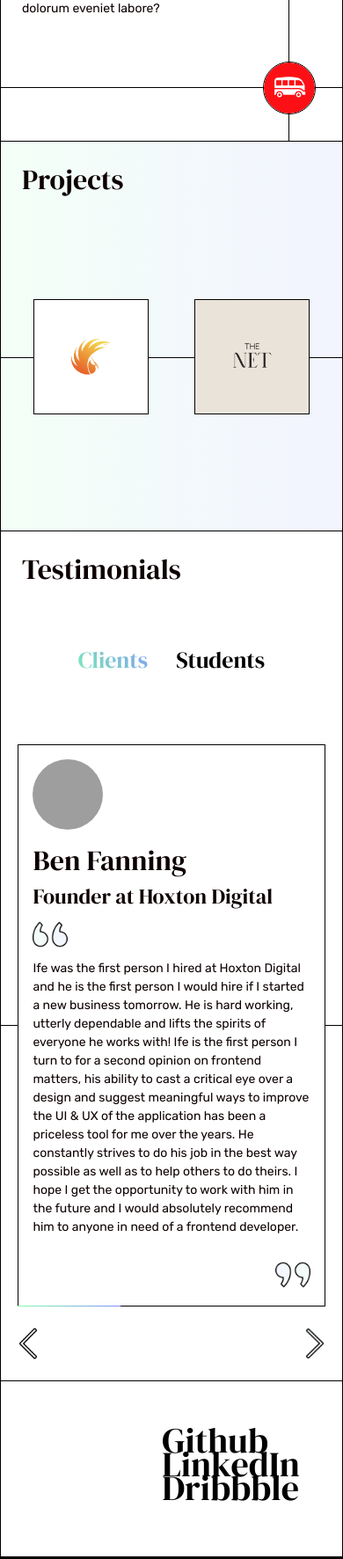
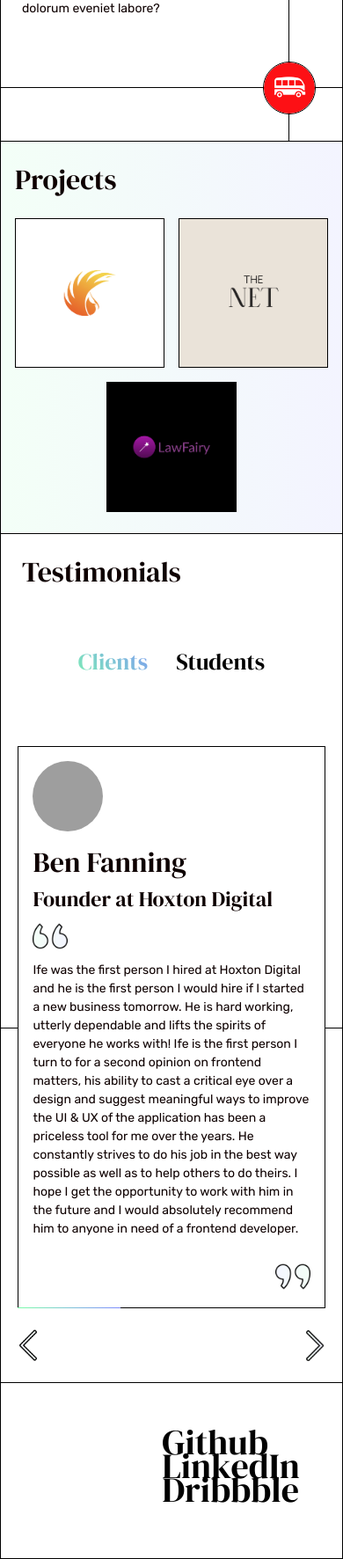
Before and after one commit to ifeodugbesan/portfolio, a Rails app: page / in a window 390 px wide. Shown: the part 858-2630 px from the top of the page at 88% size. Run offline with Rails 7, Linux system fonts and the light colour scheme; style sheets or scripts are compiled from the project's sources; some libraries are stand-ins or nearby versions; grey boxes are pictures that could not be loaded.

Commit message:
added third project

```diff
--- a/app/assets/stylesheets/pages/_home.scss
+++ b/app/assets/stylesheets/pages/_home.scss
@@ -329,10 +329,16 @@ p {
   background: linear-gradient(to right, #F3FFF7, #F3F4FF);
 }
 
-.projects-row {
+.projects-row, .testimonials-row {
   padding: 60px 0;
   position: relative;
   justify-content: space-evenly;
+}
+
+.projects-row {
+  @include for-small-devices-down {
+    padding: 0;
+  }
 }
 
 .project-card {
--- a/app/views/pages/_client_testimonials.html.erb
+++ b/app/views/pages/_client_testimonials.html.erb
@@ -1,5 +1,5 @@
 <div class="carousel-item active">
-  <div class="row m-0 projects-row">
+  <div class="row m-0 testimonials-row">
     <div class="mid-line"></div>
     <div class="testimonial-card <%= @dark_mode ? 'dark-bg' : 'light-bg' %>">
       <div class="testimonial-image" style="background-image: url('https://media-exp1.licdn.com/dms/image/C5603AQE_42-swxWlCw/profile-displayphoto-shrink_400_400/0/1540331575134?e=1632960000&v=beta&t=306erp3JMSZP1mbQSMhZULReelt9eET2xc5Ztmkkaf8')"></div>
@@ -16,7 +16,7 @@
   </div>
 </div>
 <div class="carousel-item">
-  <div class="row m-0 projects-row">
+  <div class="row m-0 testimonials-row">
     <div class="mid-line"></div>
     <div class="testimonial-card <%= @dark_mode ? 'dark-bg' : 'light-bg' %>">
       <div class="testimonial-image" style="background-image: url('https://media-exp1.licdn.com/dms/image/C5603AQE_42-swxWlCw/profile-displayphoto-shrink_400_400/0/1540331575134?e=1632960000&v=beta&t=306erp3JMSZP1mbQSMhZULReelt9eET2xc5Ztmkkaf8')"></div>
@@ -33,7 +33,7 @@
   </div>
 </div>
 <div class="carousel-item">
-  <div class="row m-0 projects-row">
+  <div class="row m-0 testimonials-row">
     <div class="mid-line"></div>
     <div class="testimonial-card <%= @dark_mode ? 'dark-bg' : 'light-bg' %>">
       <div class="testimonial-image" style="background-image: url('https://media-exp1.licdn.com/dms/image/C5603AQE_42-swxWlCw/profile-displayphoto-shrink_400_400/0/1540331575134?e=1632960000&v=beta&t=306erp3JMSZP1mbQSMhZULReelt9eET2xc5Ztmkkaf8')"></div>
--- a/app/views/pages/_student_testimonials.html.erb
+++ b/app/views/pages/_student_testimonials.html.erb
@@ -1,5 +1,5 @@
 <div class="carousel-item active">
-  <div class="row m-0 projects-row">
+  <div class="row m-0 testimonials-row">
     <div class="mid-line"></div>
     <div class="testimonial-card <%= @dark_mode ? 'dark-bg' : 'light-bg' %>">
       <div class="testimonial-image"></div>
@@ -16,7 +16,7 @@
   </div>
 </div>
 <div class="carousel-item">
-  <div class="row m-0 projects-row">
+  <div class="row m-0 testimonials-row">
     <div class="mid-line"></div>
     <div class="testimonial-card <%= @dark_mode ? 'dark-bg' : 'light-bg' %>">
       <div class="testimonial-image"></div>
@@ -33,7 +33,7 @@
   </div>
 </div>
 <div class="carousel-item">
-  <div class="row m-0 projects-row">
+  <div class="row m-0 testimonials-row">
     <div class="mid-line"></div>
     <div class="testimonial-card <%= @dark_mode ? 'dark-bg' : 'light-bg' %>">
       <div class="testimonial-image"></div>
@@ -50,7 +50,7 @@
   </div>
 </div>
 <div class="carousel-item">
-  <div class="row m-0 projects-row">
+  <div class="row m-0 testimonials-row">
     <div class="mid-line"></div>
     <div class="testimonial-card <%= @dark_mode ? 'dark-bg' : 'light-bg' %>">
       <div class="testimonial-image"></div>
@@ -67,7 +67,7 @@
   </div>
 </div>
 <div class="carousel-item">
-  <div class="row m-0 projects-row">
+  <div class="row m-0 testimonials-row">
     <div class="mid-line"></div>
     <div class="testimonial-card <%= @dark_mode ? 'dark-bg' : 'light-bg' %>">
       <div class="testimonial-image"></div>
@@ -84,7 +84,7 @@
   </div>
 </div>
 <div class="carousel-item">
-  <div class="row m-0 projects-row">
+  <div class="row m-0 testimonials-row">
     <div class="mid-line"></div>
     <div class="testimonial-card <%= @dark_mode ? 'dark-bg' : 'light-bg' %>">
       <div class="testimonial-image"></div>
--- a/app/views/pages/home.html.erb
+++ b/app/views/pages/home.html.erb
@@ -16,30 +16,30 @@
     <p>Lorem ipsum dolor sit amet consectetur adipisicing elit. Perspiciatis sed voluptatem nulla, fuga inventore dolore debitis ex consequatur aliquam quas recusandae cumque quidem nemo, eos hic delectus dolorum eveniet labore?</p>
   </div>
   <div class="projects py-4 linear-bg">
-    <h1 class="pl-4">Projects</h1>
-    <div class="row m-0 projects-row">
-      <div class="mid-line"></div>
-      <div class="col-5 col-sm-4">
-        <div class="py-5 position-relative h-50">
+    <h1 class="pl-3 pl-md-4">Projects</h1>
+    <div class="row m-0 px-3 projects-row">
+      <div class="mid-line d-none d-md-block"></div>
+      <div class="col-6 col-md-4 pl-0 pl-md-3 pr-2 pr-md-3">
+        <div class="py-3 py-md-5 position-relative">
           <div class="project-card" data-toggle="modal" data-target="#foenixCoding" data-placement="top" title="Foenix Coding">
             <%= image_tag 'foenix-coding.png', class: 'project-image', alt: 'foenix logo' %>
           </div>
         </div>
       </div>
-      <div class="col-5 col-sm-4">
-        <div class="py-5 position-relative h-50">
+      <div class="col-6 col-md-4 pr-0 pr-md-3 pl-2 pl-md-3">
+        <div class="py-3 py-md-5 position-relative">
           <div class="project-card" data-toggle="modal" data-target="#theNet" data-placement="top" title="The Net">
             <%= image_tag 'the-net.png', class: 'project-image', alt: 'foenix logo' %>
           </div>
         </div>
       </div>
-      <!-- <div class="col-3">
-        <div class="py-5 position-relative h-50">
-          <div class="project-card" data-toggle="modal" data-target="#loopBeauty" data-placement="top" title="Loop Beauty">
-            <%#= image_tag 'foenix-card.png', class: 'project-image', alt: 'foenix logo' %>
+      <div class="col-6 col-md-4">
+        <div class="py-0 py-md-5 position-relative">
+          <div class="project-card" data-toggle="modal" data-target="#lawFairy" data-placement="top" title="Law Fairy">
+            <%= image_tag 'law-fairy.png', class: 'project-image', alt: 'foenix logo' %>
           </div>
         </div>
-      </div> -->
+      </div>
     </div>
     <%= render 'project_modals' %>
   </div>
```
Also changed, not shown: app/views/pages/_project_modals.html.erb (+5 -5 lines), app/assets/images/law-fairy.png (added).
